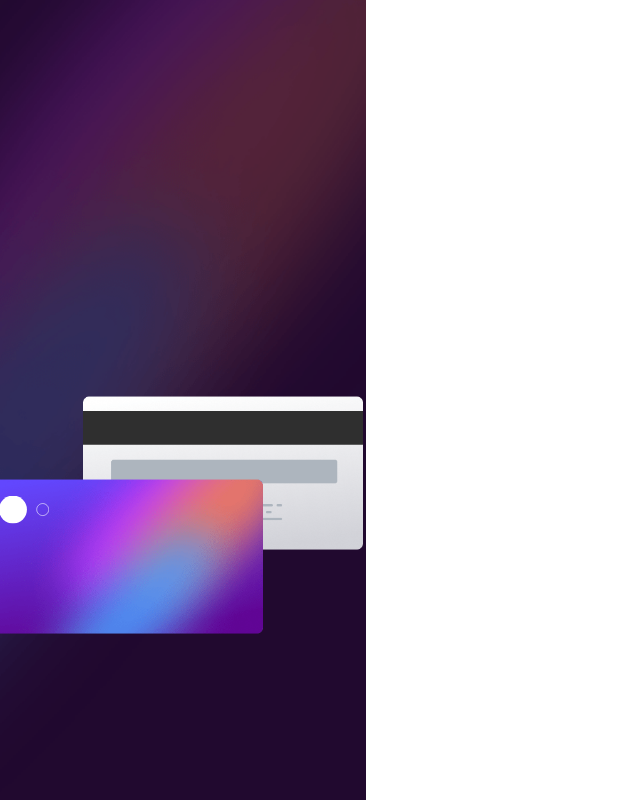
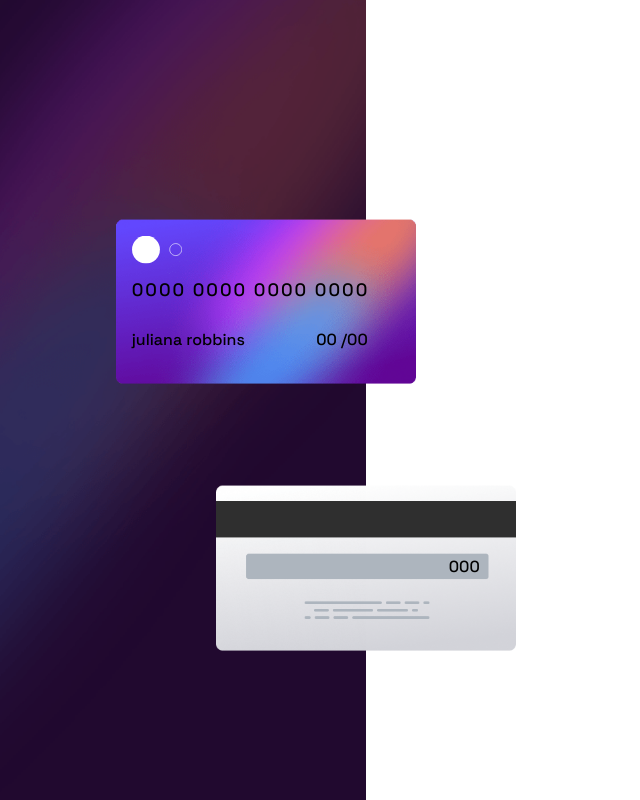
Before and after one commit to sphnikola/interactive-card-details-form, a React (Vite) app: page / in a window 1280 px wide. Shown: the whole page, without its empty margins (0-640 px from the left). Built offline with nearby package versions, Linux system fonts and the light colour scheme.

Commit message:
Add info onto the cards for all screen display

```diff
--- a/src/LeftSection.jsx
+++ b/src/LeftSection.jsx
@@ -9,24 +9,42 @@ export default function LeftSection() {
     md:min-h-screen md:w-[40%] md:bg-bg-main-desktop "
     >
       {/* container for the cards  */}
-      <div className="flex flex-col-reverse absolute left-[61%] top-[60%] -translate-x-[50%] -translate-y-[50%]">
-        {/* front card */}
-        <div className="z-50 w-[280px] relative -translate-x-[100px]">
+      <div
+        className="flex flex-col-reverse absolute left-[61%] top-[60%] -translate-x-[50%] -translate-y-[50%]
+      md:flex-col md:top-[50%] md:left-[100%] md:gap-8"
+      >
+        {/* front card container */}
+        <div className="z-50 w-[280px] relative -translate-x-[100px] md:w-[300px]">
           {/* card logo */}
           <img
             src={card_logo}
             alt="card-logo"
             className="w-[50px] absolute top-4 left-4"
           />
-          {/* card container */}
+
           <div>
             {/* image for the front of the card */}
             <img src={card_front} />
+            <h1 className="text-lg absolute bottom-[5rem] left-[1rem] tracking-[2px]">
+              0000 0000 0000 0000
+            </h1>
+            {/* front card name and expiry */}
+            <div className="flex justify-between absolute bottom-[2rem] left-[1rem] right-[3rem]">
+              {/* name */}
+              <span>juliana robbins</span>
+              {/* date */}
+              <span>
+                {/* span for month */}
+                <span>00</span> /{/* span for year */}
+                <span>00</span>
+              </span>
+            </div>
           </div>
         </div>
         {/* back card */}
-        <div className="w-[280px] translate-y-[70px] relative">
+        <div className="w-[280px] translate-y-[70px] relative md:w-[300px]">
           <img src={card_back} />
+          <span className="absolute top-[42%] right-[12%]">000</span>
         </div>
       </div>
     </div>
```
